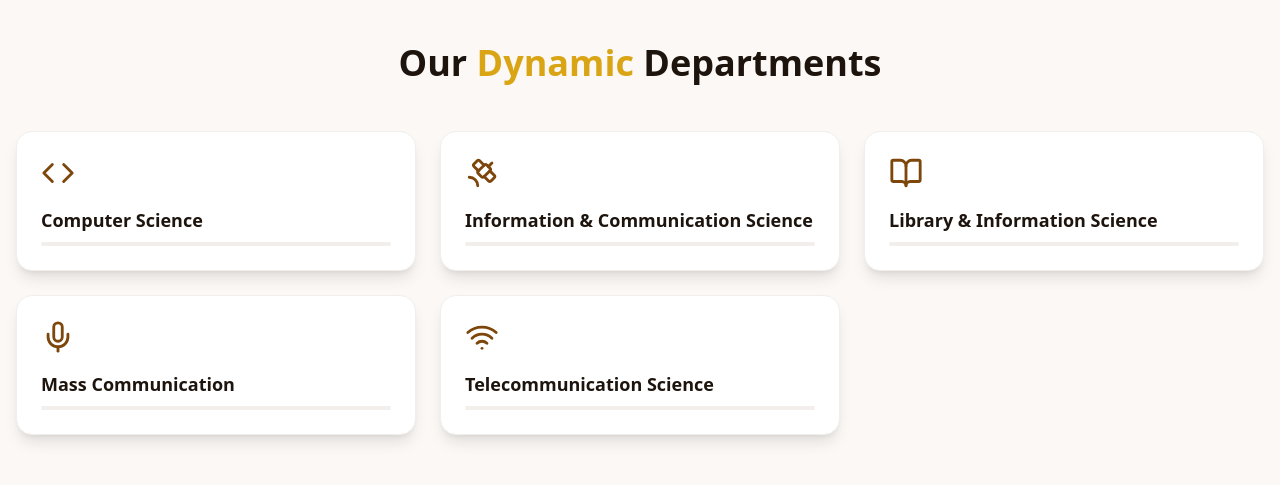
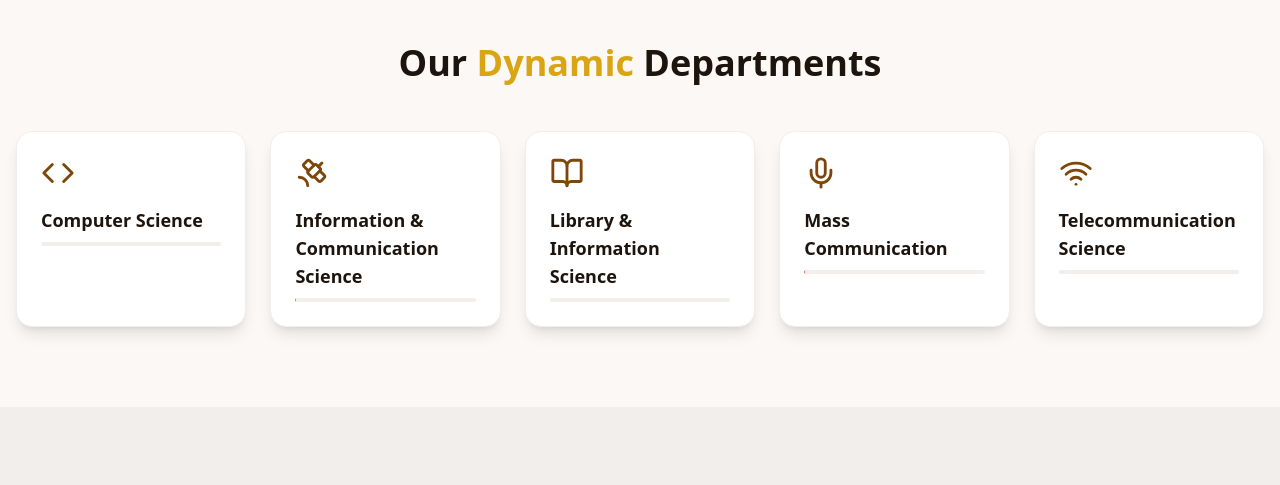
Before and after one commit to cissaunilorin/cissa-paragon-website-frontend, a Next.js app: page / in a window 1280 px wide. Shown: the part 1500-1985 px from the top of the page. Built offline with nearby package versions, Linux system fonts and the light colour scheme.

Commit message:
fix: update Departments component layout to display five columns on larger screens

```diff
--- a/src/components/Home/Departments.tsx
+++ b/src/components/Home/Departments.tsx
@@ -40,7 +40,7 @@
                     </h3>
                 </div>
 
-                <div className="grid md:grid-cols-2 lg:grid-cols-3 gap-6">
+                <div className="grid md:grid-cols-2 lg:grid-cols-5 gap-6">
                     {departments.map((dept, index) => (
                         <div
                             key={index}
```
